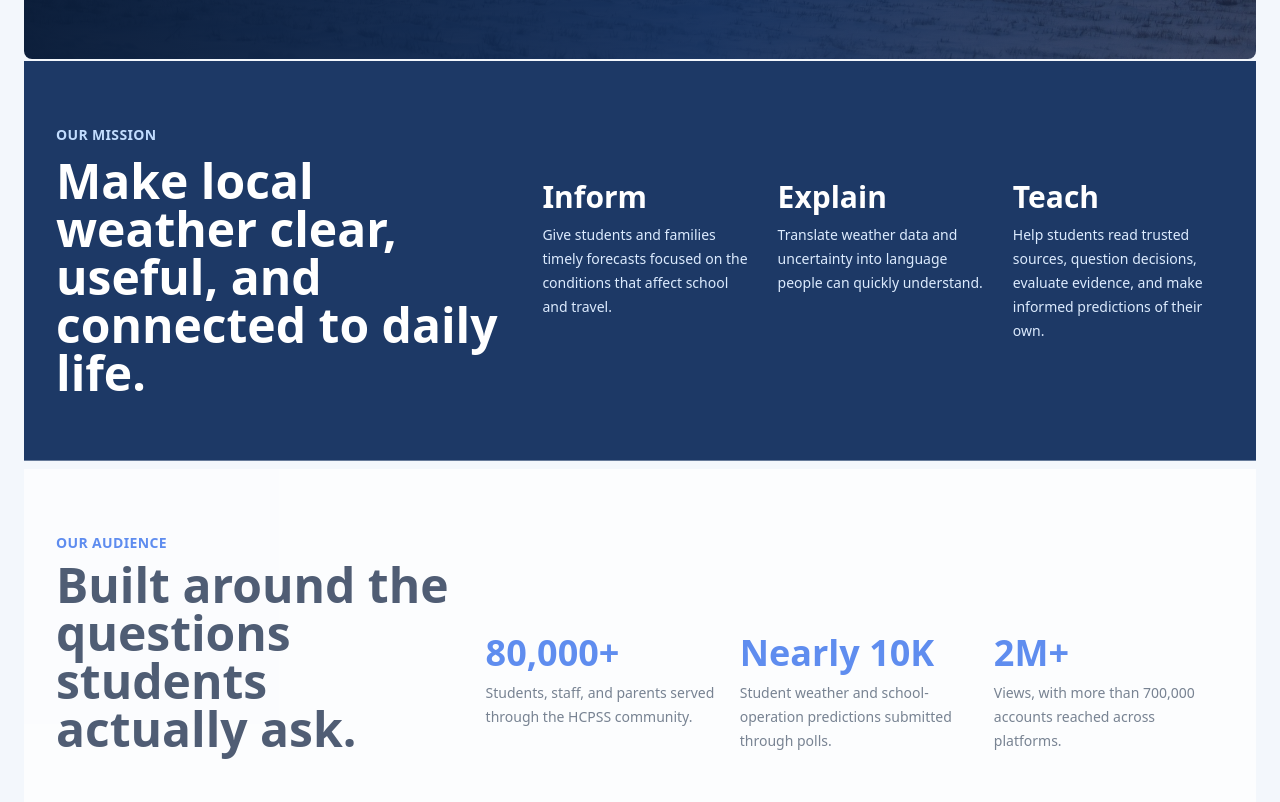
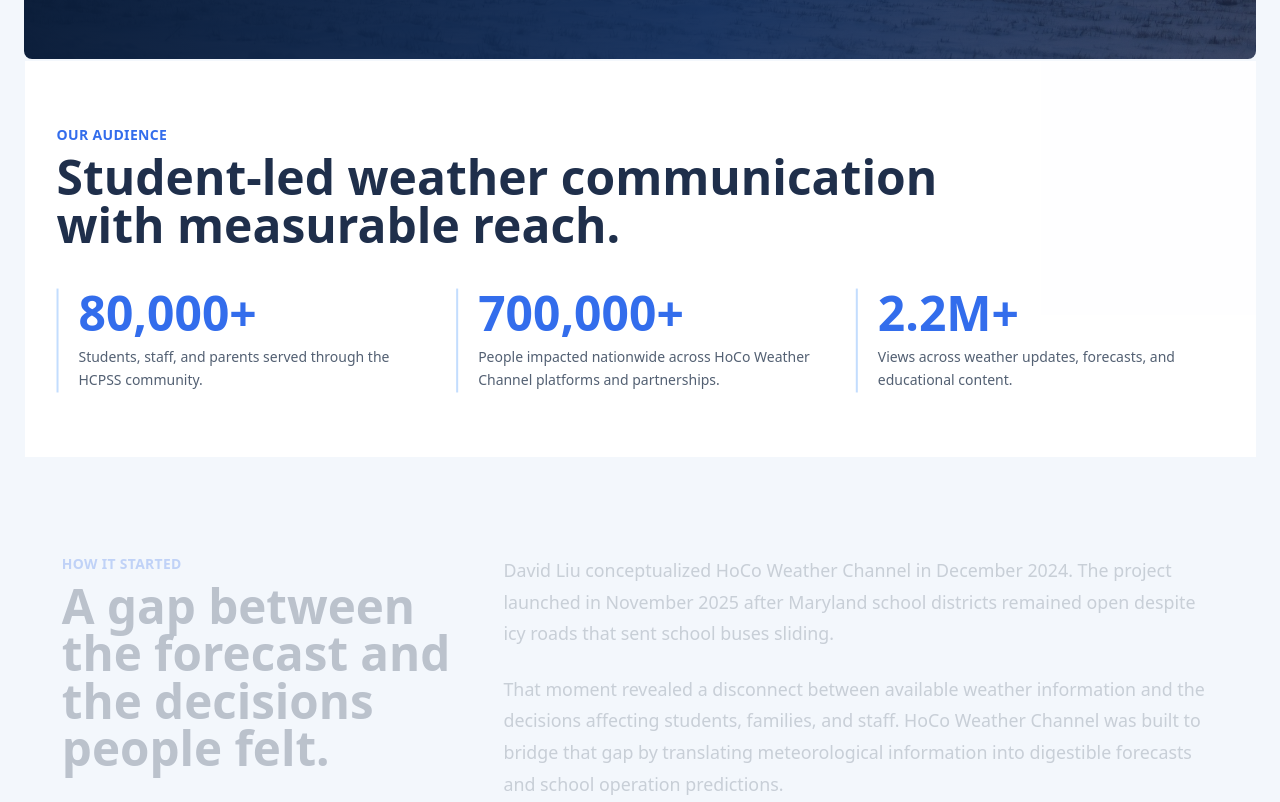
Before and after one commit to davidliu-2008/HoCoWX, a Next.js app: page /about in a window 1280 px wide. Shown: the part 558-1360 px from the top of the page. Built offline with nearby package versions, Linux system fonts and the light colour scheme.

Commit message:
Refresh About impact and motion

```diff
--- a/app/about/page.tsx
+++ b/app/about/page.tsx
@@ -10,6 +10,7 @@ import {
   UsersRound
 } from "lucide-react";
 import { PageTabs } from "@/components/PageTabs";
+import { AnimatedStat } from "@/components/AnimatedStat";
 
 export const metadata: Metadata = {
   title: "About | HoCo Weather Channel",
@@ -59,44 +60,23 @@ export default function AboutPage() {
         </p>
       </header>
 
-      <section className="grid gap-8 bg-navy px-5 py-12 text-white sm:px-8 sm:py-16 lg:grid-cols-[0.8fr_1.2fr] lg:items-center">
-        <div>
-          <p className="text-sm font-bold uppercase tracking-wide text-blue-200">Our mission</p>
-          <h2 className="mt-3 text-4xl font-black leading-tight sm:text-5xl">Make local weather clear, useful, and connected to daily life.</h2>
-        </div>
-        <div className="grid gap-6 sm:grid-cols-3">
-          <div>
-            <p className="text-3xl font-black text-white">Inform</p>
-            <p className="mt-2 text-sm leading-6 text-blue-100">Give students and families timely forecasts focused on the conditions that affect school and travel.</p>
-          </div>
-          <div>
-            <p className="text-3xl font-black text-white">Explain</p>
-            <p className="mt-2 text-sm leading-6 text-blue-100">Translate weather data and uncertainty into language people can quickly understand.</p>
-          </div>
-          <div>
-            <p className="text-3xl font-black text-white">Teach</p>
-            <p className="mt-2 text-sm leading-6 text-blue-100">Help students read trusted sources, question decisions, evaluate evidence, and make informed predictions of their own.</p>
-          </div>
-        </div>
-      </section>
-
-      <section className="grid gap-8 bg-white px-5 py-12 sm:px-8 sm:py-16 lg:grid-cols-[0.7fr_1.3fr] lg:items-end">
+      <section className="bg-white px-5 py-12 sm:px-8 sm:py-16">
         <div>
           <p className="text-sm font-bold uppercase tracking-wide text-bay">Our audience</p>
-          <h2 className="mt-2 text-4xl font-black leading-tight text-ink sm:text-5xl">Built around the questions students actually ask.</h2>
+          <h2 className="mt-2 max-w-4xl text-4xl font-black leading-tight text-ink sm:text-5xl">Student-led weather communication with measurable reach.</h2>
         </div>
-        <div className="grid gap-6 sm:grid-cols-3">
-          <div>
-            <p className="text-4xl font-black text-bay">80,000+</p>
+        <div className="mt-10 grid gap-8 sm:grid-cols-3">
+          <div className="border-l-2 border-blue-200 pl-5">
+            <AnimatedStat target={80000} />
             <p className="mt-2 text-sm leading-6 text-slate-600">Students, staff, and parents served through the HCPSS community.</p>
           </div>
-          <div>
-            <p className="text-4xl font-black text-bay">Nearly 10K</p>
-            <p className="mt-2 text-sm leading-6 text-slate-600">Student weather and school-operation predictions submitted through polls.</p>
+          <div className="border-l-2 border-blue-200 pl-5">
+            <AnimatedStat target={700000} />
+            <p className="mt-2 text-sm leading-6 text-slate-600">People impacted nationwide across HoCo Weather Channel platforms and partnerships.</p>
           </div>
-          <div>
-            <p className="text-4xl font-black text-bay">2M+</p>
-            <p className="mt-2 text-sm leading-6 text-slate-600">Views, with more than 700,000 accounts reached across platforms.</p>
+          <div className="border-l-2 border-blue-200 pl-5">
+            <AnimatedStat target={2.2} suffix="M+" decimals={1} />
+            <p className="mt-2 text-sm leading-6 text-slate-600">Views across weather updates, forecasts, and educational content.</p>
           </div>
         </div>
       </section>
@@ -112,12 +92,6 @@ export default function AboutPage() {
           </p>
           <p>
             That moment revealed a disconnect between available weather information and the decisions affecting students, families, and staff. HoCo Weather Channel was built to bridge that gap by translating meteorological information into digestible forecasts and school operation predictions.
-          </p>
-          <p>
-            The format changed as students became part of the process. School-operation forecasts gave them a reason to examine snowfall totals, ice accretion, timing, and uncertainty. Polls then invited students to research the conditions and make nearly 10,000 predictions of their own.
-          </p>
-          <p className="border-l-4 border-bay pl-6 text-2xl font-bold leading-9 text-ink">
-            The goal is to help a community gain the confidence to understand the evidence and make informed decisions for itself.
           </p>
         </div>
       </section>
--- a/app/globals.css
+++ b/app/globals.css
@@ -232,13 +232,13 @@ a {
 
 @keyframes section-reveal {
   from {
-    opacity: 0.72;
-    transform: translateY(10px);
+    opacity: 0.25;
+    transform: translateY(18px) scale(0.99);
   }
 
   to {
     opacity: 1;
-    transform: translateY(0);
+    transform: translateY(0) scale(1);
   }
 }
 
@@ -251,11 +251,12 @@ a {
 }
 
 @supports (animation-timeline: view()) {
+  main > header,
   main section,
   main article {
-    animation: section-reveal linear both;
+    animation: section-reveal ease-out both;
     animation-timeline: view();
-    animation-range: entry 4% cover 18%;
+    animation-range: entry 2% cover 20%;
   }
 }
 
@@ -266,6 +267,7 @@ a {
   }
 
   main section,
+  main > header,
   main article {
     animation: none;
   }
--- /dev/null
+++ b/components/AnimatedStat.tsx
@@ -0,0 +1,53 @@
+"use client";
+
+import { useEffect, useRef, useState } from "react";
+
+export function AnimatedStat({
+  target,
+  suffix = "+",
+  decimals = 0
+}: {
+  target: number;
+  suffix?: string;
+  decimals?: number;
+}) {
+  const [value, setValue] = useState(0);
+  const ref = useRef<HTMLParagraphElement>(null);
+
+  useEffect(() => {
+    const element = ref.current;
+    if (!element) return;
+
+    const reduceMotion = window.matchMedia("(prefers-reduced-motion: reduce)").matches;
+    if (reduceMotion) {
+      setValue(target);
+      return;
+    }
+
+    const observer = new IntersectionObserver(([entry]) => {
+      if (!entry.isIntersecting) return;
+      observer.disconnect();
+      const startedAt = performance.now();
+      const duration = 1250;
+
+      function frame(now: number) {
+        const progress = Math.min((now - startedAt) / duration, 1);
+        const eased = 1 - Math.pow(1 - progress, 3);
+        setValue(target * eased);
+        if (progress < 1) requestAnimationFrame(frame);
+      }
+
+      requestAnimationFrame(frame);
+    }, { threshold: 0.35 });
+
+    observer.observe(element);
+    return () => observer.disconnect();
+  }, [target]);
+
+  const formatted = value.toLocaleString("en-US", {
+    minimumFractionDigits: decimals,
+    maximumFractionDigits: decimals
+  });
+
+  return <p ref={ref} className="text-4xl font-black text-bay tabular-nums sm:text-5xl">{formatted}{suffix}</p>;
+}
```
